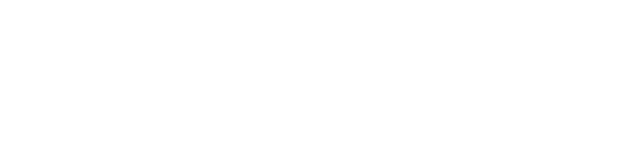
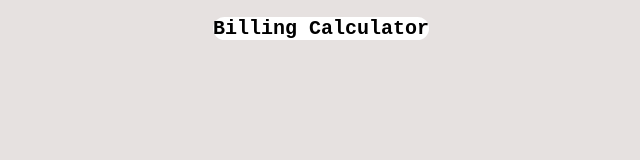
Before and after one commit to tiftikhar775/billing-calculator, a plain HTML site: page index.html in a window 1280 px wide. Shown: the whole page, without its empty margins (319-959 px from the left). Drawn offline with Linux system fonts and the light colour scheme.

Commit message:
added calc div with styling

```diff
--- a/index.html
+++ b/index.html
@@ -5,8 +5,15 @@
     <meta name="viewport" content="width=device-width, initial-scale=1.0">
     <title>Billing Calculator</title>
     <script src="main.js"></script>
+    <link rel="stylesheet" href="styles.css">
 </head>
 <body>
+    <div id="calculator-section">
+        <h2 id="title">Billing Calculator</h2>
 
+
+
+
+    </div>
 </body>
 </html>
--- a/styles.css
+++ b/styles.css
@@ -0,0 +1,16 @@
+body {
+    background-color: #e6e1e0;
+    font-family: monospace;
+}
+
+#calculator-section {
+    background-color: #fff;
+    max-width: fit-content;
+    margin-left: auto;
+    margin-right: auto;
+    border-radius: 25px;
+}
+
+#title {
+    font-size: 2.5vh;
+}
```
